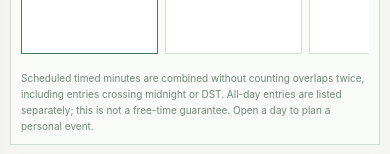
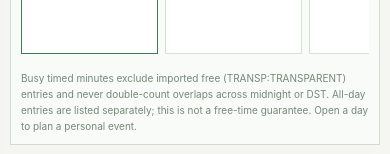
Before and after one commit to thiepn/calendar, a React (Vite) app: page / in a window 390 px wide. Shown: the part 424-578 px from the top of the page. Built offline with nearby package versions, Linux system fonts and the light colour scheme.

Commit message:
feat(calendar): C21 visible free/busy status in import review and responsive calendar

```diff
--- a/src/App.tsx
+++ b/src/App.tsx
@@ -653,7 +653,7 @@ export default function App(){
           <div className="search-results-items">{searchMatches.map(item=><button key={item.key} type="button" onClick={()=>{setMode('day');open(item)}}>
             <span className="search-result-date">{dateLabel(item.startDate,{month:'short',day:'numeric',year:'numeric'})}</span>
             <span className="search-result-title">{item.title}</span>
-            <small>{item.source==='ics'?'Imported · read only':'Personal'} · {item.allDay?'All day':new Date(item.start).toLocaleTimeString(undefined,{hour:'2-digit',minute:'2-digit'})}</small>
+            <small>{item.source==='ics'?'Imported · read only':'Personal'}{item.transparent?' · Free (non-blocking)':''} · {item.allDay?'All day':new Date(item.start).toLocaleTimeString(undefined,{hour:'2-digit',minute:'2-digit'})}</small>
           </button>)}
           {!searchMatches.length&&<p className="empty-note">No matching saved events in this 365-day window. Choose previous/next year or change the selected date.</p>}</div>
         </section>}
@@ -671,7 +671,7 @@ export default function App(){
               {item.overlaps&&<span className="planning-overlap">Overlapping times</span>}
             </button>)}
           </div>
-          <p className="fine-print">Scheduled timed minutes are combined without counting overlaps twice, including entries crossing midnight or DST. All-day entries are listed separately; this is not a free-time guarantee. Open a day to plan a personal event.</p>
+          <p className="fine-print">Busy timed minutes exclude imported free (TRANSP:TRANSPARENT) entries and never double-count overlaps across midnight or DST. All-day entries are listed separately; this is not a free-time guarantee. Open a day to plan a personal event.</p>
         </section>}
         {mode==='agenda'&&<div className="agenda-options">
           <label>Agenda range<select aria-label="Agenda range" value={agendaSpan} onChange={e=>setAgendaSpan(Number(e.target.value) as 14|30)}>
@@ -825,7 +825,8 @@ export default function App(){
         <header className="editor-head"><span className="eyebrow">{active.source==='ics'?'IMPORTED SNAPSHOT — READ ONLY':'PERSONAL EVENT'}</span><button className="icon-button" aria-label="Close event" onClick={()=>setActive(null)}><X size={19}/></button></header>
         <h2>{active.title}</h2><p className="details-dates">{active.allDay?'All day · '+friendlyRange(active.startDate,addDays(active.endDateExclusive,-1)):new Date(active.start).toLocaleString()+' – '+new Date(active.end).toLocaleString()}</p>
         {active.location&&<p><strong>Location:</strong> {active.location}</p>}{active.description&&<p className="description">{active.description}</p>}
-        {active.source==='ics'&&<div className="readonly-note"><AlertTriangle size={16}/> Imported from {active.sourceCalendar}. Editing the original requires the source calendar. This is only a local copy. You may create a separate personal event without modifying this snapshot.</div>}
+        {active.transparent&&<div className="nonblocking-note">Imported as free (TRANSP:TRANSPARENT). This event remains visible but does not block Find time or produce overlap warnings. A separate personal copy is an ordinary busy event.</div>}
+         {active.source==='ics'&&<div className="readonly-note"><AlertTriangle size={16}/> Imported from {active.sourceCalendar}. Editing the original requires the source calendar. This is only a local copy. You may create a separate personal event without modifying this snapshot.</div>}
         {activeRecord?.recurrenceParentId&&<div className="readonly-note">Edited occurrence from a recurring series. Original series date: {activeRecord.recurrenceDate}.</div>}
         {active.source==='personal'&&<div className="move-control"><label>Move to date<input type="date" value={moveDate} onChange={ev=>setMoveDate(ev.target.value)}/></label>
           <button className="secondary" type="button" disabled={!moveDate||moveDate===active.startDate} onClick={()=>move(active)}>Move event</button>
@@ -891,7 +892,8 @@ export default function App(){
               {before&&<small>Before: {before.allDay?before.startDate:new Date(before.start).toLocaleString()}
                 {after&&before.title!==after.title?' · '+before.title:''}</small>}
               {after&&<small>After: {after.allDay?after.startDate:new Date(after.start).toLocaleString()}</small>}
-              {item.changedFields.length>0&&<small>Changed: {item.changedFields.join(', ')}</small>}
+              {after?.transparent&&<small>Free · does not block time</small>}
+              {item.changedFields.length>0&&<small>Changed: {item.changedFields.map(field=>field==='transparent'?'free/busy status':field).join(', ')}</small>}
             </div>
           })}
           {!importReview.changes.changes.some(item=>item.kind!=='unchanged')&&
--- a/src/styles.css
+++ b/src/styles.css
@@ -407,3 +407,7 @@
  .adjust-alternative-options{grid-template-columns:1fr}
  .adjust-alternative-list button span:last-child{font-size:10px}
 }
+
+/* C21: original imported source transparency is visible, not editable. */
+.nonblocking-note{padding:12px;margin:14px 0;border:1px solid #cfe0d1;background:#f3f8f4;color:#345d45;font-size:12px;line-height:1.6}
+.event-chip.imported small{white-space:normal}
```
Also changed, not shown: 1 other file (tests, documents, lock files or other folders).
